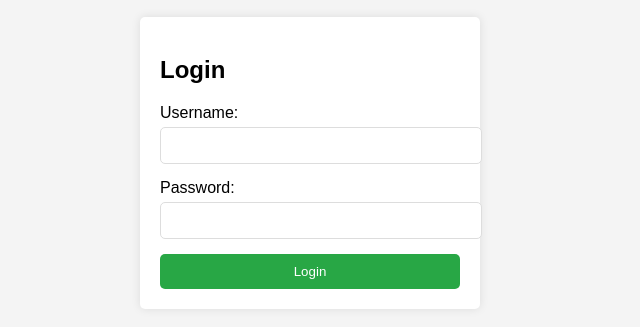
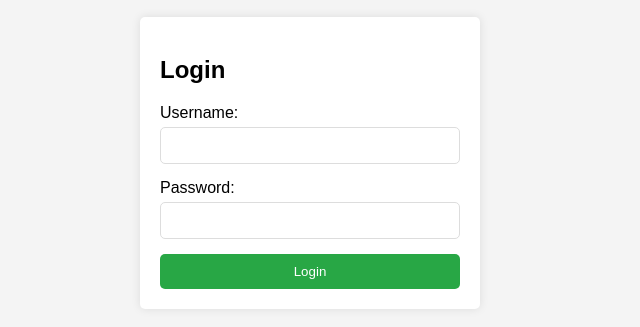
Before and after one commit to davidawcloudsecurity/learn-html-css-javascript-login-page, a plain HTML site: page index.htm in a window 1280 px wide. Shown: the part 237-564 px from the top of the page, 330-970 px from the left. Drawn offline with Linux system fonts and the light colour scheme.

Commit message:
Update styles.css - update the padding to stay within the login box

```diff
--- a/styles.css
+++ b/styles.css
@@ -28,10 +28,11 @@ form label {
 
 form input {
     width: 100%;
-    padding: 10px;
+    padding: 10px; /* Adjust padding as needed */
     margin-bottom: 15px;
     border: 1px solid #ddd;
     border-radius: 5px;
+    box-sizing: border-box; /* Includes padding and border in the width */
 }
 
 button {
```
